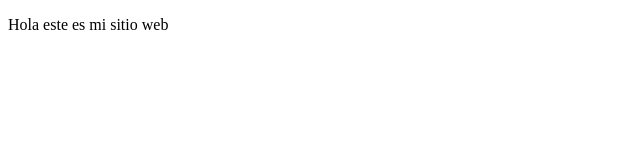
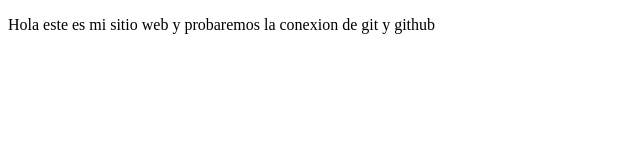
Before and after one commit to jesus-gl/ProyectoDev, a plain HTML site: page index.html in a window 1280 px wide. Shown: the whole page, without its empty margins (0-640 px from the left). Drawn offline with Linux system fonts and the light colour scheme.

Commit message:
cambios con git y github

```diff
--- a/index.html
+++ b/index.html
@@ -7,6 +7,6 @@
     <title>Hola_Mundo</title>
 </head>
 <body>
-    <p>Hola este es mi sitio web</p>
+    <p>Hola este es mi sitio web y probaremos la conexion de git y github</p>
 </body>
 </html>
```
